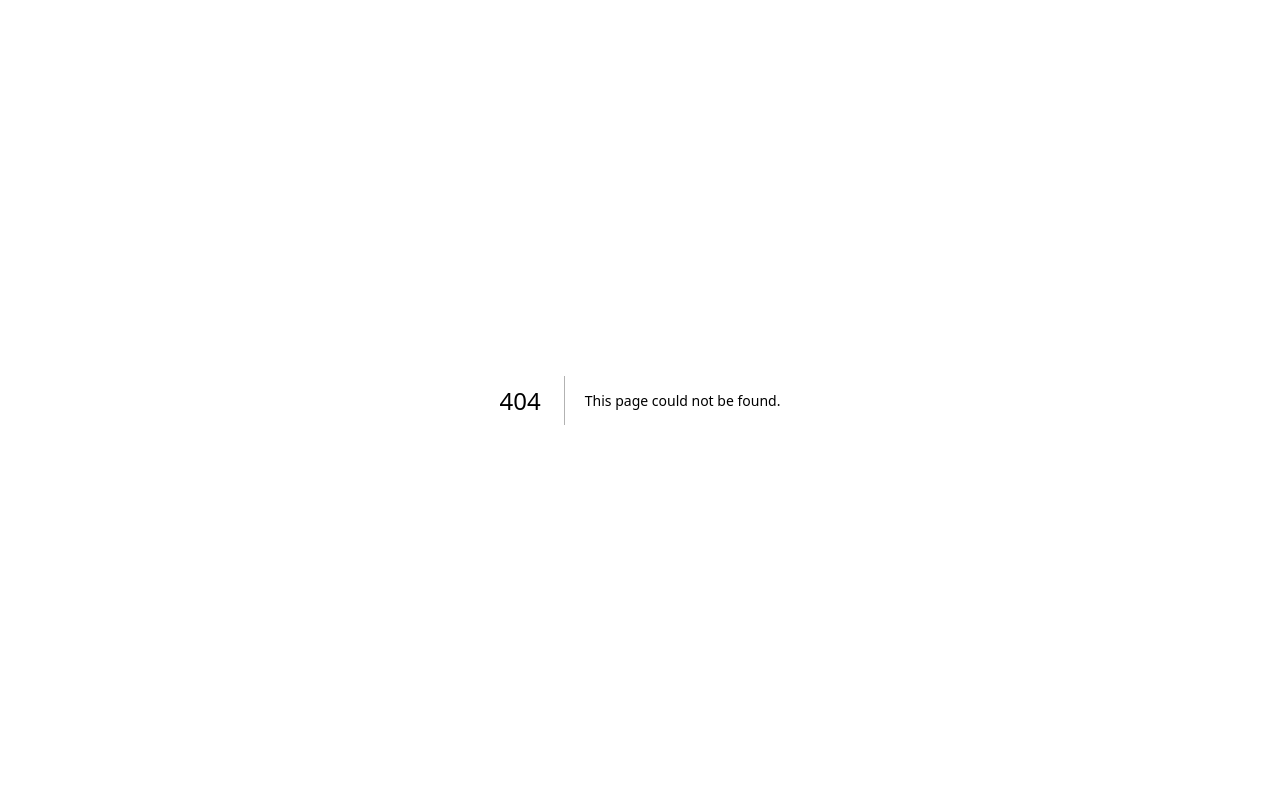
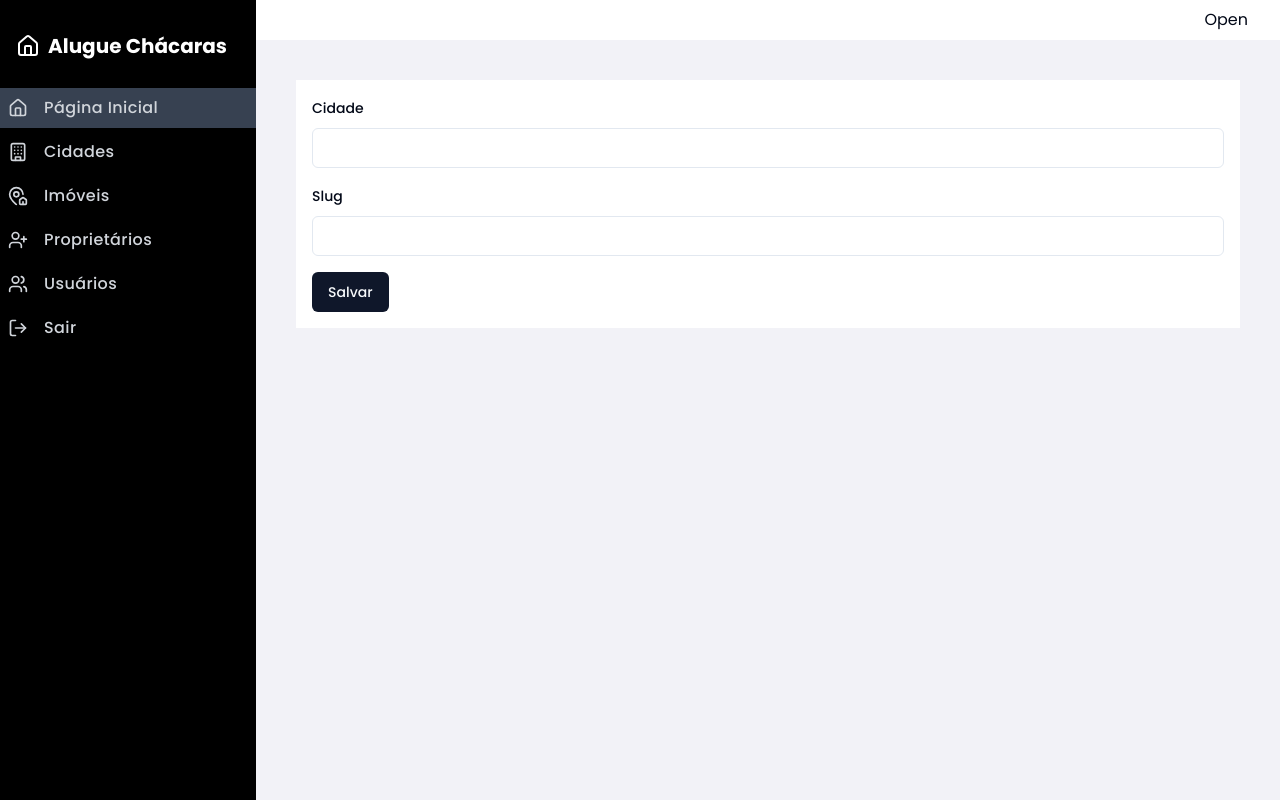
Before and after one commit to rodrigocnn/alugue-chacaras, a Next.js app: page /admin/cidades/adicionar in a window 1280 px wide. Before the commit this address had no page. Built offline with nearby package versions, Linux system fonts and the light colour scheme.

Commit message:
feat: add page to insert new city

```diff
--- /dev/null
+++ b/src/app/admin/cidades/adicionar/page.tsx
@@ -0,0 +1,50 @@
+'use client';
+
+import { Input } from '@/components/ui/input';
+
+import { Form } from '@/components/ui/form';
+import { Button } from '@/components/ui/button';
+import { useForm } from 'react-hook-form';
+import Layout from '@/components/custom/layout';
+
+import { useCreateCidade } from '@/modules/cidades/hooks/useCreateCidade';
+
+import { Label } from '@/components/ui/label';
+
+export default function AdicionarCidade() {
+  const { onSubmit, manipularInput, form } = useCreateCidade();
+
+  return (
+    <Layout bgColor="transparent">
+      <form
+        encType="multipart/form-data"
+        onSubmit={onSubmit}
+        className="space-y-8"
+      >
+        <div className="flex gap-4">
+          <div className="w-full flex  flex-col">
+            <div className="bg-white flex p-4 gap-4 flex-col">
+              <div className="space-y-2">
+                <Label htmlFor="terms">Cidade</Label>
+                <Input
+                  value={form.name}
+                  onChange={manipularInput}
+                  autoComplete="off"
+                />
+              </div>
+
+              <div className="space-y-2">
+                <Label htmlFor="terms">Slug</Label>
+                <Input value={form.slug} autoComplete="off" />
+              </div>
+
+              <div>
+                <Button type="submit">Salvar</Button>
+              </div>
+            </div>
+          </div>
+        </div>
+      </form>
+    </Layout>
+  );
+}
```
